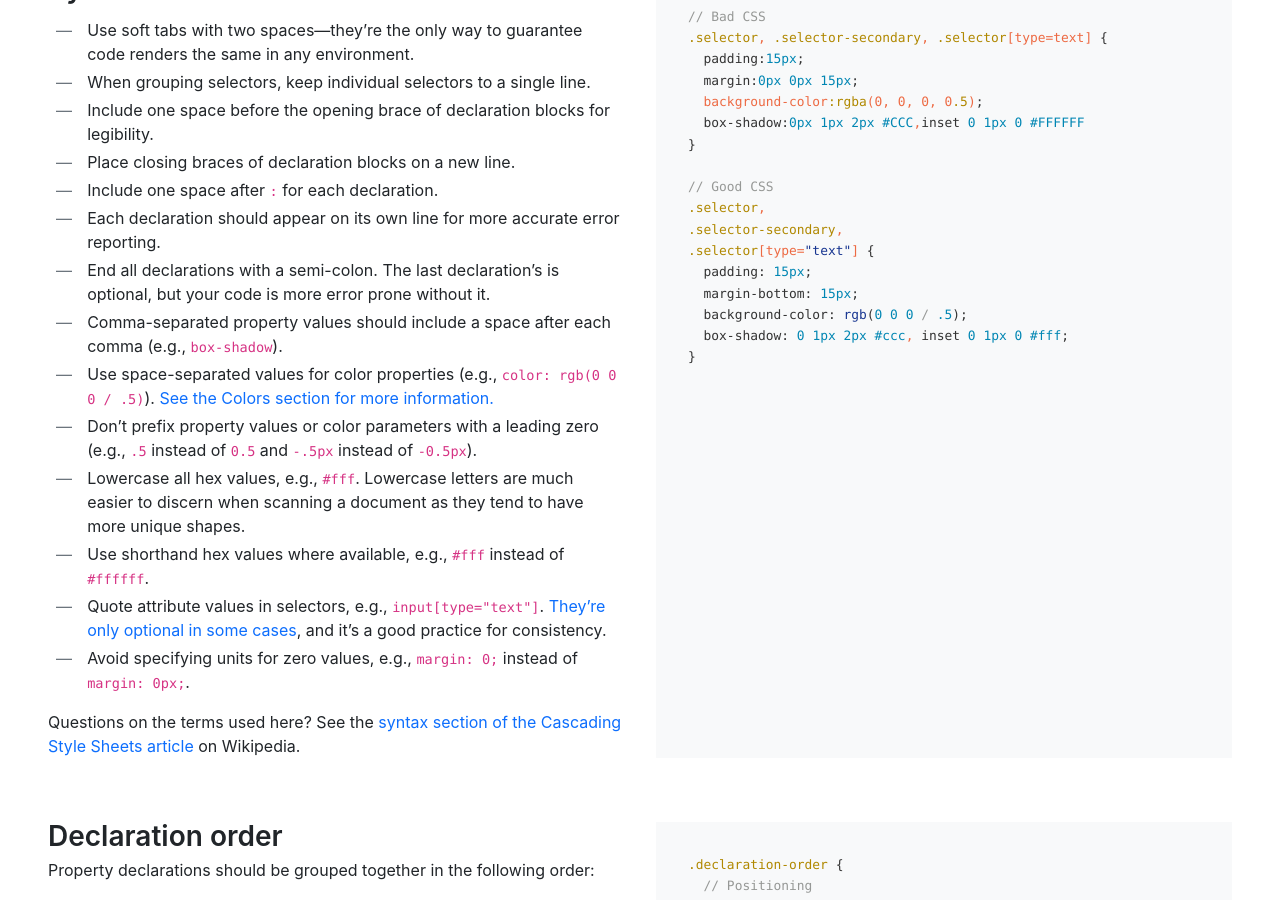
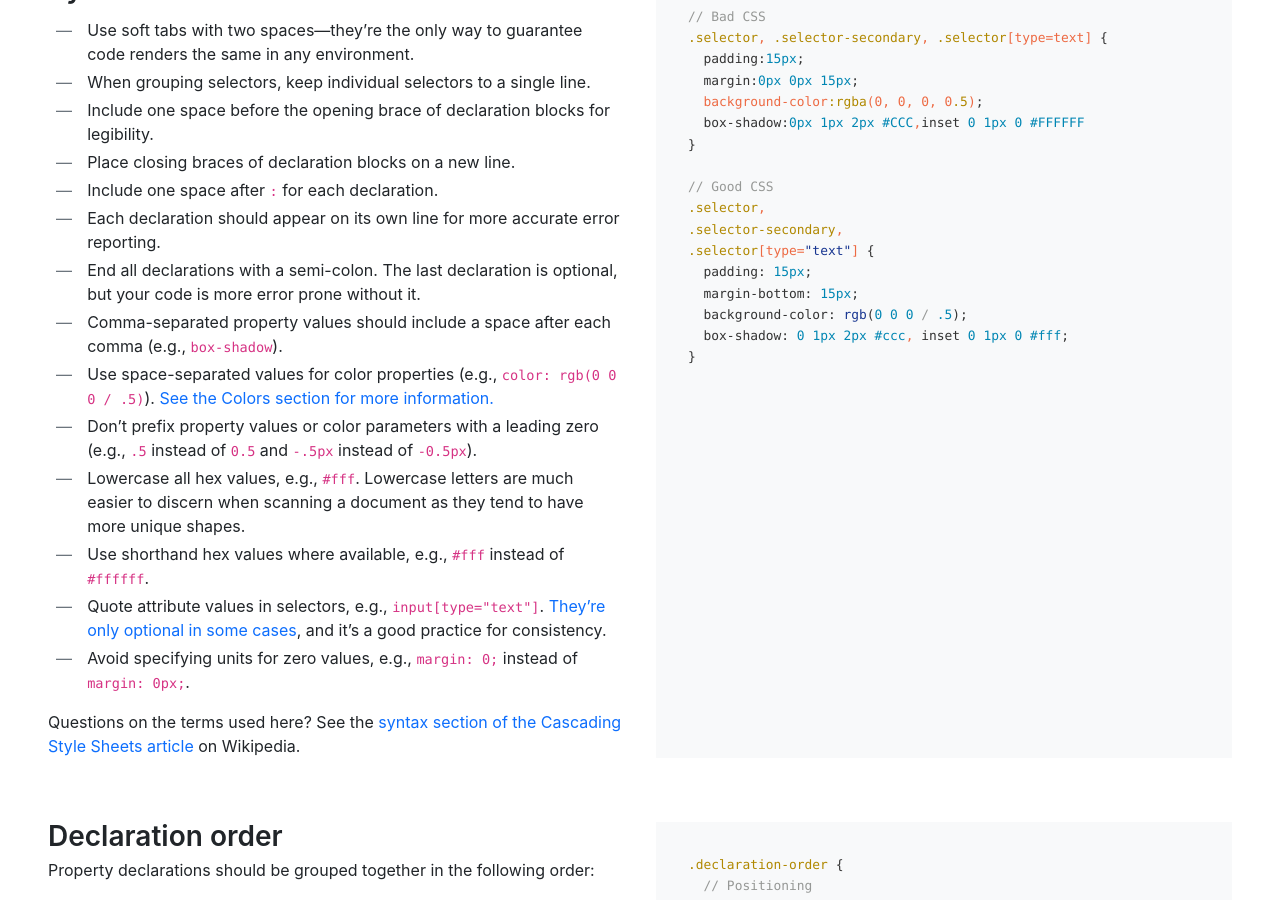
Before and after one commit to mdo/code-guide, a Jekyll site: the page built from index.md, in a window 1280 px wide and 900 px high, scrolled down 5561 px. Built offline with Jekyll 4.4.1, drawn with Linux system fonts in a browser that asks for light colours; some web fonts are replaced; comment, search, counter and statistics services are not loaded.

Commit message:
Fix a typo

```diff
--- a/index.md
+++ b/index.md
@@ -271,7 +271,7 @@ Consider documenting and applying these preferences to your project's `.editorco
 - Place closing braces of declaration blocks on a new line.
 - Include one space after `:` for each declaration.
 - Each declaration should appear on its own line for more accurate error reporting.
-- End all declarations with a semi-colon. The last declaration's is optional, but your code is more error prone without it.
+- End all declarations with a semi-colon. The last declaration is optional, but your code is more error prone without it.
 - Comma-separated property values should include a space after each comma (e.g., `box-shadow`).
 - Use space-separated values for color properties (e.g., `color: rgb(0 0 0 / .5)`). [See the Colors section for more information.](#colors)
 - Don't prefix property values or color parameters with a leading zero (e.g., `.5` instead of `0.5` and `-.5px` instead of `-0.5px`).
```
